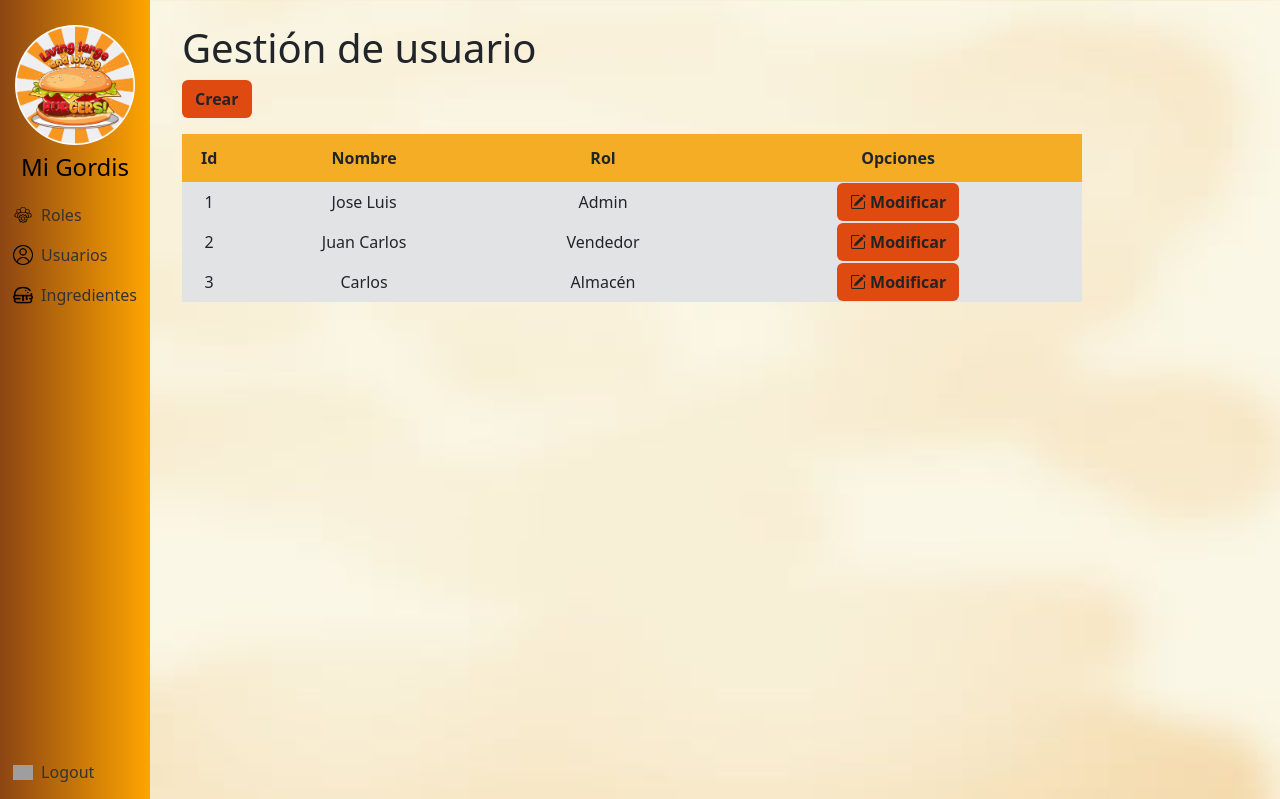
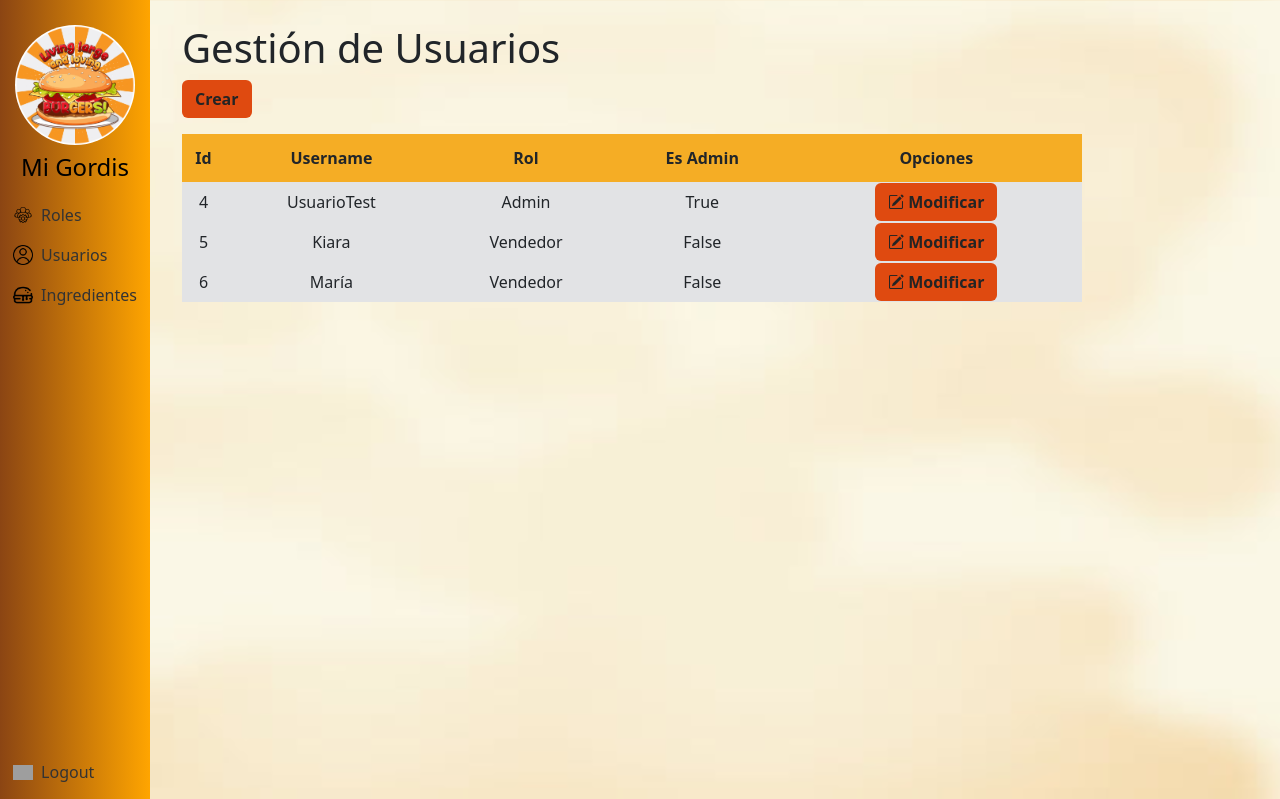
Before and after one commit to KiaraLuz/proyecto-ing.software, a Django app: page /usuarios/ in a window 1280 px wide. Shown: the top 799 px of the page. Run offline with Django 5.2, Linux system fonts and the light colour scheme; a user stored in the database is signed in; data comes from the database, SQL or seed files in the repository; grey boxes are pictures that could not be loaded.

Commit message:
Update Login & Usuarios
Co-Authored-By: KiaraLuz <104740011+KiaraLuz@users.noreply.github.com>
Co-Authored-By: Kenner66 <173507818+Kenner66@users.noreply.github.com>

```diff
--- /dev/null
+++ b/app/decorators.py
@@ -0,0 +1,13 @@
+from functools import wraps
+from django.shortcuts import redirect
+
+
+def admin_required(view_func):
+    @wraps(view_func)
+    def wrapper(request, *args, **kwargs):
+        if request.user.is_authenticated and request.user.is_rol_admin:
+            return view_func(request, *args, **kwargs)
+        else:
+            return redirect("/")
+
+    return wrapper
--- a/app/models.py
+++ b/app/models.py
@@ -1,4 +1,5 @@
 from django.db import models
+from django.contrib.auth.models import AbstractUser
 
 
 # Create your models here.
@@ -13,21 +14,16 @@ class Rol(models.Model):
         return self.nombre_rol
 
 
-class Usuario(models.Model):
-    id_usuario = models.AutoField(primary_key=True)
-    nombre_usuario = models.CharField(max_length=50)
-    rol_usuario = models.ForeignKey(Rol, on_delete=models.CASCADE)
-    contraseña_usuario = models.CharField(max_length=20)
+class Usuario(AbstractUser):
+    id = models.AutoField(primary_key=True)
+    rol = models.ForeignKey(Rol, on_delete=models.CASCADE, null=True, blank=True)
+
+    def __str__(self):
+        return self.username
 
     @property
-    def is_admin(self):
-        return self.rol_usuario.is_admin
-
-    def check_password(self, password):
-        return self.contraseña_usuario == password
-
-    def __str__(self):
-        return self.nombre_usuario
+    def is_rol_admin(self):
+        return self.rol.is_admin if self.rol else False
 
 
 class Ingrediente(models.Model):
--- a/app/templates/usuario/usuario.html
+++ b/app/templates/usuario/usuario.html
@@ -1,27 +1,29 @@
 {% extends 'layouts/base.html' %}
 
 {% block content %}
-<h1>Gestión de usuario</h1>
+<h1>Gestión de Usuarios</h1>
 <a class="btn btn-color fw-bold mb-3" href="{% url 'usuario_crear' %}" role="button">Crear</a>
 <table class="tb">
   <thead class="encabezado-tabla fw-bold">
     <tr>
-      <td scope="col">Id</td>
-      <td scope="col">Nombre</td>
-      <td scope="col">Rol</td>
+      <th scope="col">Id</th>
+      <th scope="col">Username</th>
+      <th scope="col">Rol</th>
+      <th scope="col">Es Admin</th>
       <th colspan="2">Opciones</th>
     </tr>
   </thead>
   <tbody class="bg-secondary-subtle">
     {% for usuario in usuarios %}
     <tr>
-        <td>{{ usuario.id_usuario }}</td>
-        <td>{{ usuario.nombre_usuario }}</td>
-        <td>{{ usuario.rol_usuario }}</td>
-        <td><a class="btn btn-color btn-m fw-bold" href="{% url 'usuario_modificar' usuario.id_usuario %}" role="button">
-          <i class="bi bi-pencil-square"></i>
-          Modificar
-        </a></td>
+      <td>{{ usuario.id }}</td>
+      <td>{{ usuario.username }}</td>
+      <td>{{ usuario.rol.nombre_rol }}</td>
+      <td>{{ usuario.is_rol_admin }}</td>
+      <td><a class="btn btn-color btn-m fw-bold" href="{% url 'usuario_modificar' usuario.id %}" role="button">
+        <i class="bi bi-pencil-square"></i>
+        Modificar
+      </a></td>
     </tr>
     {% endfor %}
   </tbody>
--- a/app/templates/usuario/usuario_crear.html
+++ b/app/templates/usuario/usuario_crear.html
@@ -2,7 +2,7 @@
 
 {% block content %}
 <h1>Crear Usuario</h1>
-<div class="card p-4">
+<div class="form card p-4" method="POST" enctype="multipart/form-data">
   <form method="POST">
     {% csrf_token %}
     <div class="mb-3">
--- a/app/views.py
+++ b/app/views.py
@@ -4,6 +4,7 @@ from app.forms import RolForm, UsuarioForm, IngredienteForm
 from django.contrib.auth import login, logout, authenticate
 from django.contrib.auth.forms import AuthenticationForm
 from django.contrib.auth.decorators import login_required
+from .decorators import admin_required
 
 
 # Create your views here.
@@ -42,6 +43,7 @@ def signout(request):
 
 
 @login_required
+@admin_required
 def roles(request):
     roles = Rol.objects.all()
     contexto = {"roles": roles}
@@ -49,6 +51,7 @@ def roles(request):
 
 
 @login_required
+@admin_required
 def rol_crear(request):
     if request.method == "POST":
         form = RolForm(request.POST)
@@ -62,6 +65,7 @@ def rol_crear(request):
 
 
 @login_required
+@admin_required
 def rol_modificar(request, rol_id):
     rol = get_object_or_404(Rol, id_rol=rol_id)
     if request.method == "POST":
@@ -76,6 +80,7 @@ def rol_modificar(request, rol_id):
 
 
 @login_required
+@admin_required
 def usuarios(request):
     usuarios = Usuario.objects.all()
     contexto = {"usuarios": usuarios}
@@ -83,11 +88,12 @@ def usuarios(request):
 
 
 @login_required
+@admin_required
 def usuario_crear(request):
     if request.method == "POST":
         form = UsuarioForm(request.POST)
         if form.is_valid():
-            form.save(commit=True)
+            form.save()
             return redirect("usuarios")
     else:
         form = UsuarioForm()
@@ -96,12 +102,13 @@ def usuario_crear(request):
 
 
 @login_required
+@admin_required
 def usuario_modificar(request, usuario_id):
-    usuario = get_object_or_404(Usuario, id_usuario=usuario_id)
+    usuario = get_object_or_404(Usuario, id=usuario_id)
     if request.method == "POST":
         form = UsuarioForm(request.POST, instance=usuario)
         if form.is_valid():
-            form.save(commit=True)
+            form.save()
             return redirect("usuarios")
     else:
         form = UsuarioForm(instance=usuario)
@@ -110,6 +117,7 @@ def usuario_modificar(request, usuario_id):
 
 
 @login_required
+@admin_required
 def ingredientes(request):
     ingredientes = Ingrediente.objects.all()
     contexto = {"ingredientes": ingredientes}
@@ -117,6 +125,7 @@ def ingredientes(request):
 
 
 @login_required
+@admin_required
 def ingrediente_crear(request):
     if request.method == "POST":
         form = IngredienteForm(request.POST)
@@ -130,6 +139,7 @@ def ingrediente_crear(request):
 
 
 @login_required
+@admin_required
 def ingrediente_modificar(request, ingrediente_id):
     ingrediente = get_object_or_404(Ingrediente, id_ingrediente=ingrediente_id)
     if request.method == "POST":
--- a/software/settings.py
+++ b/software/settings.py
@@ -24,6 +24,7 @@ SECRET_KEY = 'django-insecure-q*ic4l%=s41q%+yih4g5icma-x%5icio@01u*o&ym-2#@$^gko
 
 # SECURITY WARNING: don't run with debug turned on in production!
 DEBUG = True
+AUTH_USER_MODEL = "app.Usuario"
 
 ALLOWED_HOSTS = []
 LOGIN_URL = 'signin'
--- a/software/urls.py
+++ b/software/urls.py
@@ -31,7 +31,7 @@ urlpatterns = [
     path("usuarios/", views.usuarios, name="usuarios"),
     path("usuarios/crear/", views.usuario_crear, name="usuario_crear"),
     path(
-        "usuarios/modificar/<int:usuario_id>",
+        "usuarios/modificar/<int:usuario_id>/",
         views.usuario_modificar,
         name="usuario_modificar",
     ),
```
Also changed, not shown: app/forms.py (+39 -26 lines), app/templates/usuario/usuario_modificar.html (+6 -11 lines), app/tests.py (+2 -56 lines), app/migrations/0001_initial.py, db.sqlite3.
